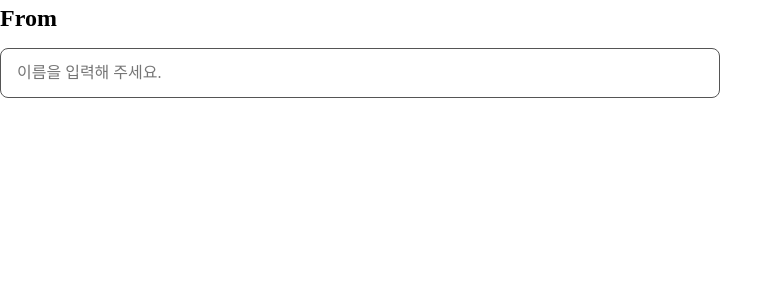
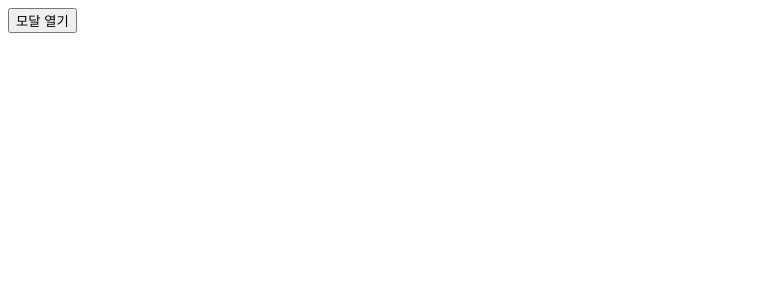
Before and after one commit to Evo1ver/PentaRolling, a React (Vite) app: page / in a window 1280 px wide. Shown: the top 300 px of the page, without its empty margins (0-783 px from the left). Built offline with nearby package versions, Linux system fonts and the light colour scheme.

Commit message:
feat: Modal Layout 구현

```diff
--- a/index.html
+++ b/index.html
@@ -8,6 +8,7 @@
   </head>
   <body>
     <div id="root"></div>
+    <div id="modal-root"></div>
     <script type="module" src="/src/main.jsx"></script>
   </body>
 </html>
--- a/src/App.jsx
+++ b/src/App.jsx
@@ -1,36 +1,13 @@
-import { useState } from "react";
-import Input from "./components/Input";
+import useModal from "./hooks/useModal.js";
 
 const App = () => {
-  const [isError, setIsError] = useState(false);
-  const [value, setValue] = useState("");
-
-  const handleChange = (e) => {
-    const v = e.target.value;
-    setValue(v);
-    if (v) setIsError(false);
-  };
-
-  const handleBlur = (e) => {
-    const v = e.target.value;
-    setValue(v);
-
-    if (!v) {
-      setIsError(true);
-    } else {
-      setIsError(false);
-    }
-  };
+  const { openModalLayout } = useModal();
 
   return (
     <>
-      <Input
-        value={value}
-        error={isError}
-        formType="from"
-        onChange={handleChange}
-        onBlur={handleBlur}
-      />
+      <button onClick={() => openModalLayout(<div>테스트</div>)}>
+        모달 열기
+      </button>
     </>
   );
 };
--- /dev/null
+++ b/src/components/ModalLayout/ModalLayout.jsx
@@ -0,0 +1,20 @@
+import * as S from "./ModalLayoutStyle";
+
+/**
+ * 모달 레이아웃 컴포넌트
+ *
+ * @param {React.ReactNode} children - 모달 내용
+ * @param {function} closeModalLayout - 모달 닫기 함수
+ * @returns {JSX.Element}
+ */
+const ModalLayout = ({ children, closeModalLayout }) => {
+  return (
+    <S.ModalBackground onClick={closeModalLayout}>
+      <S.ModalLayout onClick={(e) => e.stopPropagation()}>
+        {children}
+      </S.ModalLayout>
+    </S.ModalBackground>
+  );
+};
+
+export default ModalLayout;
--- /dev/null
+++ b/src/components/ModalLayout/ModalLayoutStyle.js
@@ -0,0 +1,22 @@
+import styled from "styled-components";
+
+export const ModalBackground = styled.div`
+  position: fixed;
+  top: 0;
+  left: 0;
+  width: 100%;
+  height: 100%;
+  background-color: rgba(0, 0, 0, 0.5);
+  display: flex;
+  justify-content: center;
+  align-items: center;
+  z-index: 1000;
+`;
+
+export const ModalLayout = styled.div`
+  background-color: white;
+  padding: 20px;
+  border-radius: 8px;
+  box-shadow: 0 2px 10px rgba(0, 0, 0, 0.1);
+  z-index: 2000;
+`;
--- /dev/null
+++ b/src/contexts/ModalContext.js
@@ -0,0 +1,5 @@
+import { createContext } from "react";
+
+const ModalContext = createContext();
+
+export default ModalContext;
--- /dev/null
+++ b/src/contexts/ModalProvider.jsx
@@ -0,0 +1,39 @@
+import React, { useCallback, useState } from "react";
+import ModalContext from "./ModalContext";
+import { createPortal } from "react-dom";
+import ModalLayout from "../components/ModalLayout/ModalLayout";
+
+const ModalContextProvider = ({ children }) => {
+  const [isOpen, setIsOpen] = useState(false);
+  const [modalComponent, setModalComponent] = useState(null);
+
+  const openModalLayout = useCallback((component) => {
+    // JSX 형태인지 검사
+    if (!React.isValidElement(component)) {
+      throw new Error("openModalLayout: JSX가 전달되지 않았습니다.");
+    }
+
+    setIsOpen(true);
+    setModalComponent(component);
+  }, []);
+
+  const closeModalLayout = useCallback(() => {
+    setIsOpen(false);
+    setModalComponent(null);
+  }, []);
+
+  return (
+    <ModalContext value={{ isOpen, openModalLayout, closeModalLayout }}>
+      {children}
+      {isOpen &&
+        createPortal(
+          <ModalLayout closeModalLayout={closeModalLayout}>
+            {modalComponent}
+          </ModalLayout>,
+          document.getElementById("modal-root"),
+        )}
+    </ModalContext>
+  );
+};
+
+export default ModalContextProvider;
--- /dev/null
+++ b/src/hooks/useModal.js
@@ -0,0 +1,19 @@
+import { useContext } from "react";
+import ModalContext from "../contexts/ModalContext";
+
+/**
+ * Modal Context를 반환하는 커스텀 훅
+ *
+ * @returns ModalContext
+ */
+const useModal = () => {
+  const modalContext = useContext(ModalContext);
+
+  if (!modalContext) {
+    throw new Error("Modal Context를 찾을 수 없습니다");
+  }
+
+  return modalContext;
+};
+
+export default useModal;
--- a/src/main.jsx
+++ b/src/main.jsx
@@ -1,11 +1,12 @@
 import { StrictMode } from "react";
 import { createRoot } from "react-dom/client";
-import "./styles/reset.css";
-import "./styles/index.css";
 import App from "./App.jsx";
+import ModalContextProvider from "./contexts/ModalProvider";
 
 createRoot(document.getElementById("root")).render(
   <StrictMode>
-    <App />
+    <ModalContextProvider>
+      <App />
+    </ModalContextProvider>
   </StrictMode>,
 );
```
